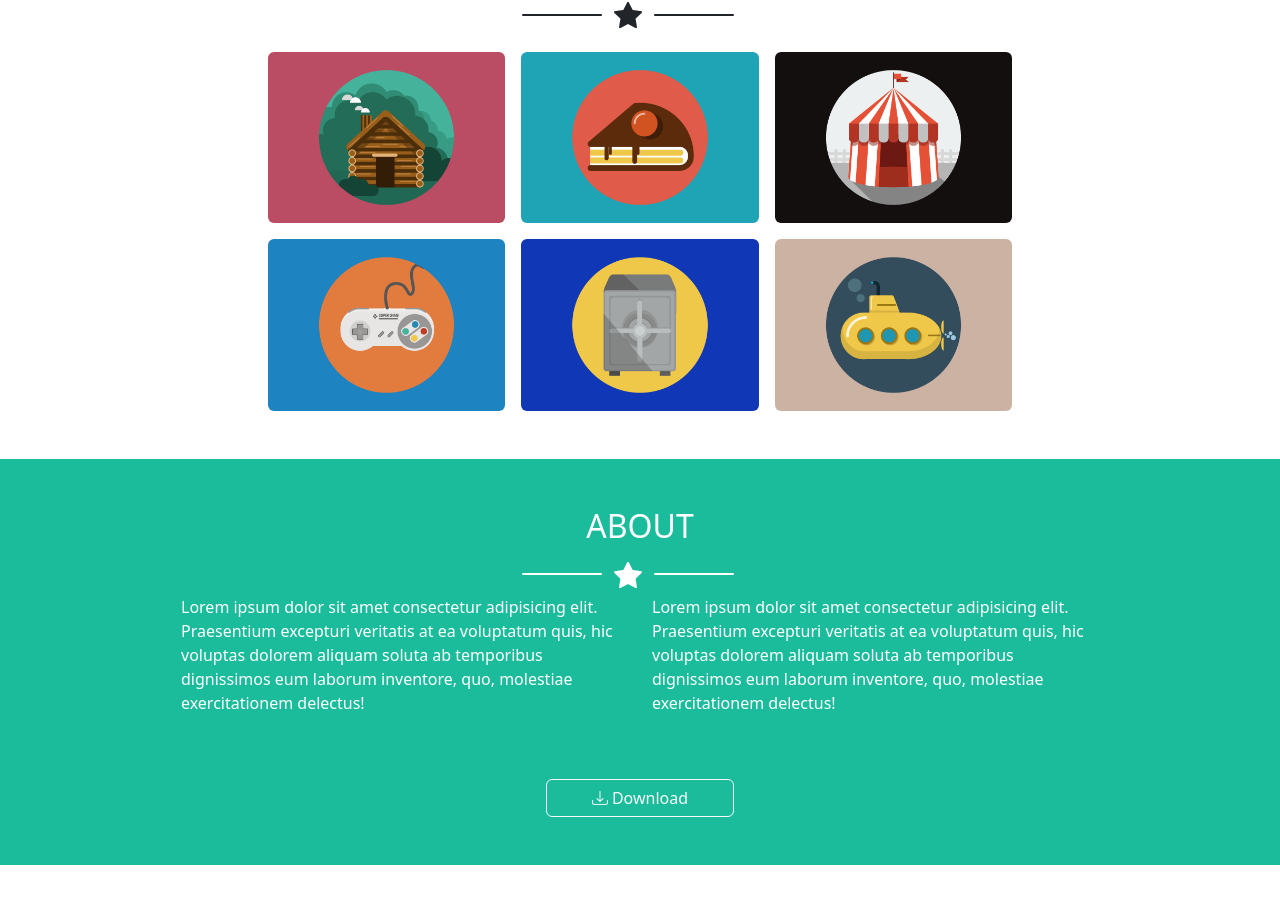
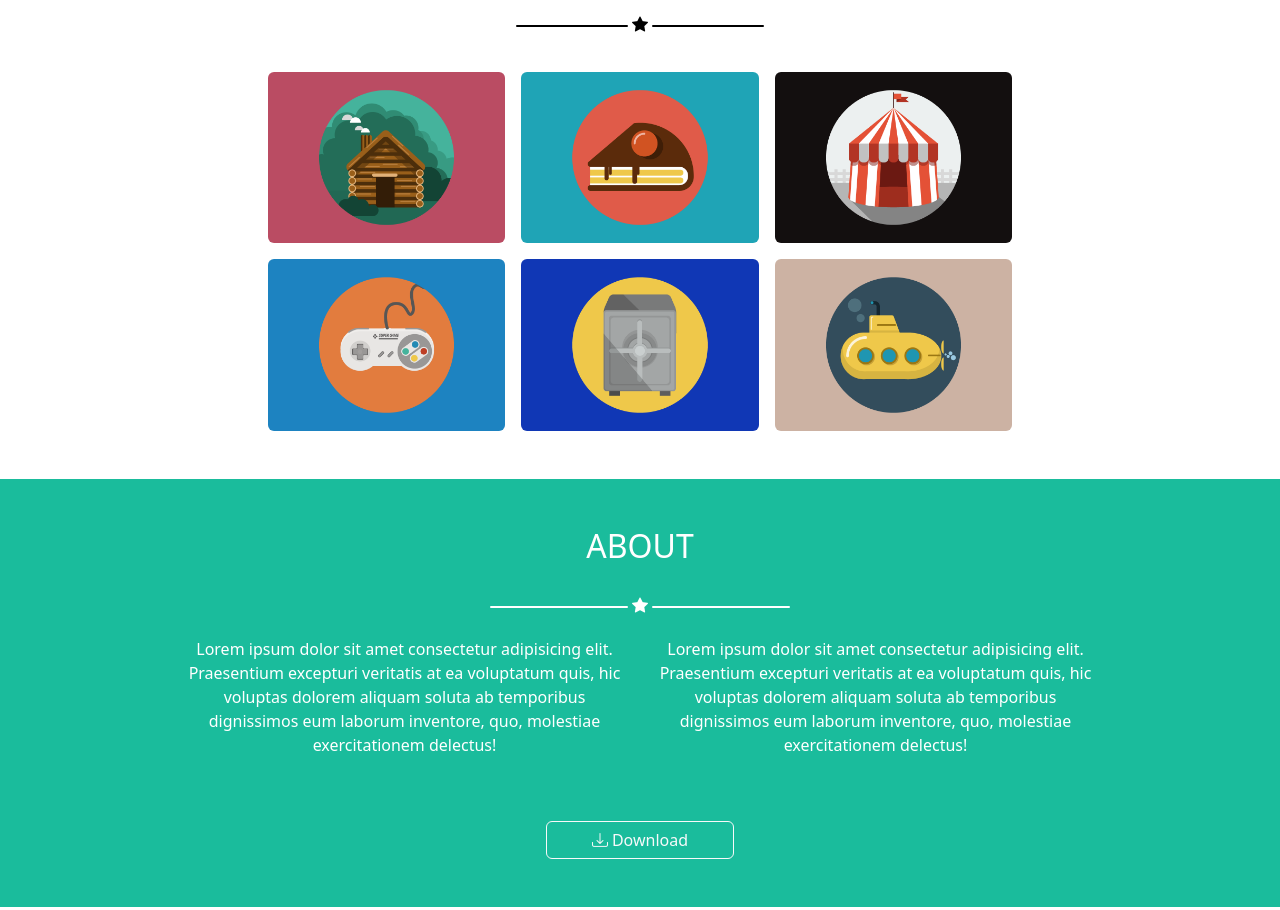
Before and after one commit to saff-it/html-css-bootstrap-freelancer, a plain HTML site: page index.html in a window 1280 px wide. Shown: the part 626-1536 px from the top of the page. Drawn offline with nearby package versions, Linux system fonts and the light colour scheme.

Commit message:
stars done 100%

```diff
--- a/css/style.css
+++ b/css/style.css
@@ -28,12 +28,43 @@ div.img-box{
 
 
 .ms_star-bar{
-    width: 80px;
+    margin: 20px auto;
+    max-width: 300px;
+    min-width: 100%;
+    color: white;
+}
+
+.ms_star-bar::after,
+.ms_star-bar::before{
+    content:  '';
+    display: inline-block;
+    width: 15%;
     height: 2px;
-    border-radius: 4px;
+    border-radius: 2px;
     background-color: white;
+    vertical-align: middle;
+}
 
+.ms_star-dark{
+    margin: 20px auto;
+    max-width: 300px;
+    min-width: 100%;
+    color: black;
 }
+
+.ms_star-dark::after,
+.ms_star-dark::before{
+    content:  '';
+    display: inline-block;
+    width: 15%;
+    height: 2px;
+    border-radius: 2px;
+    background-color: black;
+    vertical-align: middle;
+}
+
+
+
 
 
 
--- a/index.html
+++ b/index.html
@@ -27,14 +27,8 @@
 
                     <h1>START BOOTSTRAP</h1>
 
-                    <div class="row row-cols-auto justify-content-center align-items-center">
-                        <div class="col ms_star-bar"></div>
-
-                        <div class="col fs-3">
-                            <i class="bi bi-star-fill"></i>
-                        </div>
-
-                        <div class="col ms_star-bar"></div>
+                    <div class="ms_star-bar">
+                        <i class="bi bi-star-fill"></i>
                     </div>
 
                     <h3 class="fs-6 mt-3 mb-4">GRAPHIC ARTIST - WEB DESIGNER - ILLUSTRATOR</h3>
@@ -45,18 +39,12 @@
         </div>
 
         <div class="container">
-            <div class="row g-3">
+            <div class="row text-center g-3">
 
-                <h2 class="text-center mt-5">PORTFOLIO</h2>
+                <h2 class="mt-5">PORTFOLIO</h2>
 
-                <div class="row row-cols-auto justify-content-center align-items-center">
-                    <div class="col bg-dark ms_star-bar"></div>
-
-                    <div class="col fs-3">
-                        <i class="bi bi-star-fill"></i>
-                    </div>
-
-                    <div class="col bg-dark ms_star-bar"></div>
+                <div class="ms_star-dark">
+                    <i class="bi bi-star-fill"></i>
                 </div>
 
                 <div class="col-12 col-md-6 col-lg-4">
@@ -87,18 +75,12 @@
         </div>
 
         <div class="container-fluid mt-5 ms_bg_green">
-            <div class="row text-white mx-auto w-75">
+            <div class="row text-center text-white mx-auto w-75">
 
-                <h2 class="text-center mt-5">ABOUT</h2>
+                <h2 class="mt-5">ABOUT</h2>
 
-                <div class="row row-cols-auto justify-content-center align-items-center">
-                    <div class="col ms_star-bar"></div>
-
-                    <div class="col fs-3">
-                        <i class="bi bi-star-fill"></i>
-                    </div>
-
-                    <div class="col ms_star-bar"></div>
+                <div class="ms_star-bar">
+                    <i class="bi bi-star-fill"></i>
                 </div>
 
                 <div class="col-12 col-md-6">
@@ -114,11 +96,14 @@
             </div>
         </div>
 
-        <div class="container ms_contact">
-            <h2 class="text-center mt-5">CONTACT ME</h2>
-            <div class="text-center fs-3">
+        <div class="container text-center ms_contact">
+
+            <h2 class="mt-5">CONTACT ME</h2>
+
+            <div class="ms_star-dark">
                 <i class="bi bi-star-fill"></i>
             </div>
+
         </div>
 
     </main>
```
